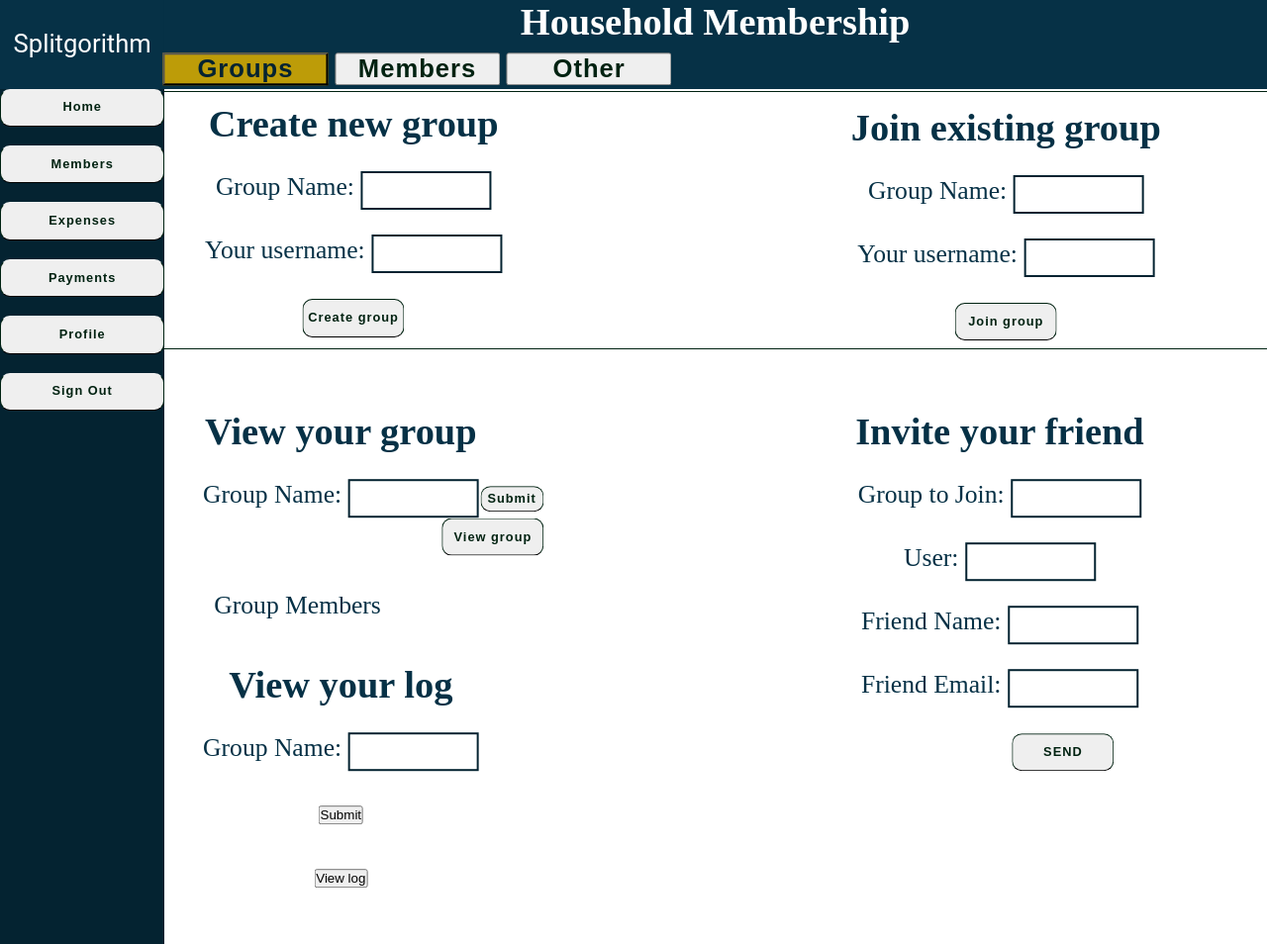
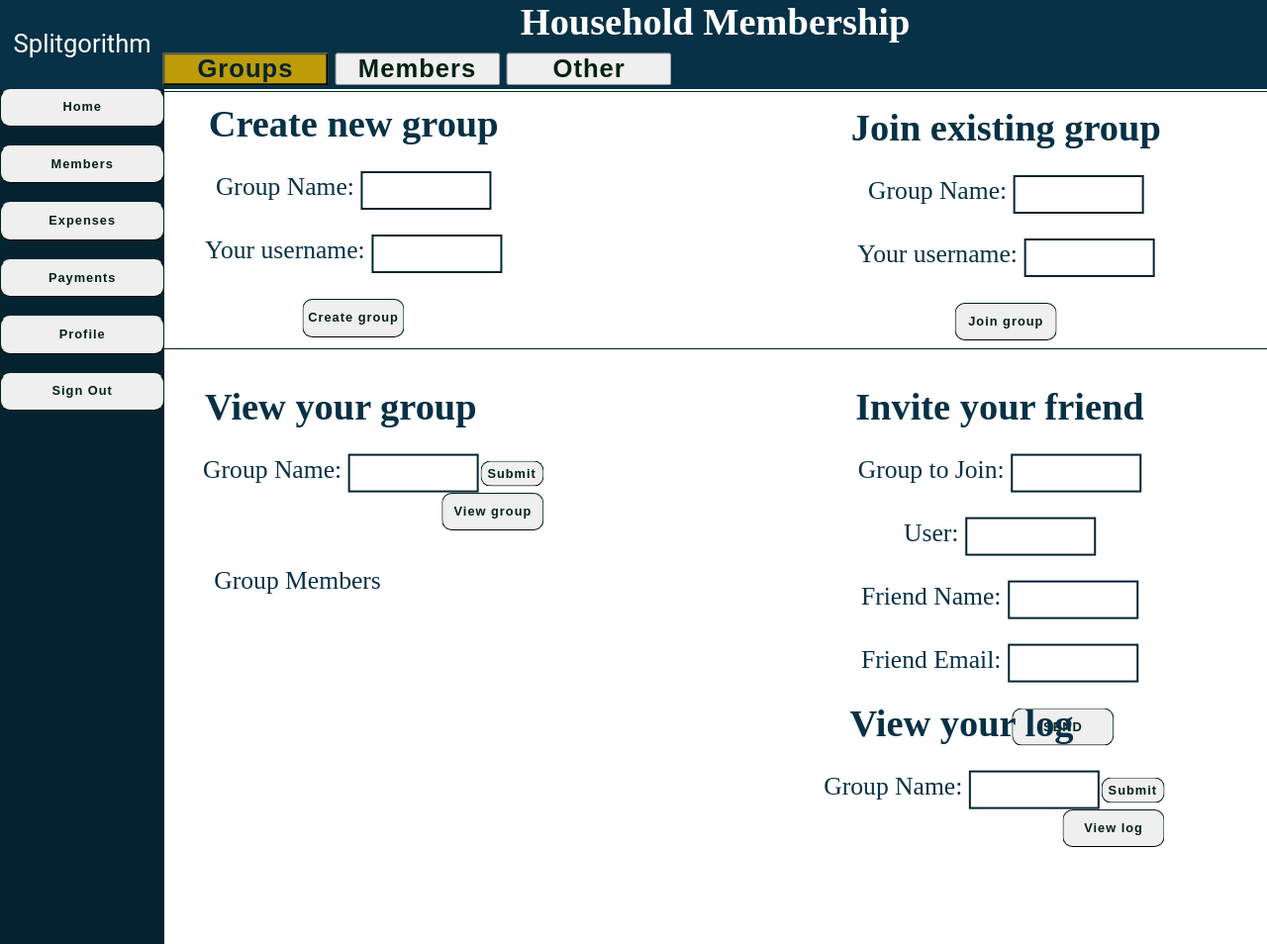
Before and after one commit to Moshekwa/Splitgorithm-HouseHold-Bill-Splitter, a website: page views/splitgorithm/members.html in a window 1280 px wide. Shown: the whole page at 99% size. Before the commit the page ends 916 px from the top, so only its background shows below. Drawn offline with Linux system fonts and the light colour scheme; files that its build step writes are made by us from their sources; no server answers; files whose address does not match are found by name.

Commit message:
Aditted css on members page

```diff
--- a/public/css/members.css
+++ b/public/css/members.css
@@ -276,3 +276,66 @@ input{
 .buttons5:hover {
   background-color: rgb(169,169,169);
 }
+
+
+.view-log {
+    width: 35vw;
+    height: auto;
+    font-size: 2vw;
+    color:#063146;
+    line-height: 5vw;
+    text-align: center;
+    -webkit-background-size:cover;
+    background-size: cover;
+    background-position: center center;
+    position: absolute;
+    transform: translate(140%,25%);
+}
+
+.buttons6{
+  font-size: 2vw;
+  border: #002211 solid .1vw;
+  outline: none;
+  padding: auto;
+  font-weight: 700;
+  letter-spacing: 1px;
+  cursor: pointer;
+  border-radius: 10px;
+  color:#002211;
+  height: 2vw;
+  width: 5vw;
+  line-height: 1vw;
+  font-size: 1vw;
+  box-sizing: border-box;
+  border-bottom: 1px solid black;
+  transition: .4s;
+  transform: translate(270%,-250%);
+}
+
+.buttons6:hover {
+  background-color: rgb(169,169,169);
+}
+
+.buttons7{
+  font-size: 2vw;
+  border: #002211 solid .1vw;
+  outline: none;
+  padding: auto;
+  font-weight: 700;
+  letter-spacing: 1px;
+  cursor: pointer;
+  border-radius: 10px;
+  color:#002211;
+  height: 3vw;
+  width: 8vw;
+  line-height: 1vw;
+  font-size: 1vw;
+  box-sizing: border-box;
+  border-bottom: 1px solid black;
+  transition: .4s;
+  transform: translate(12vw,-7vw);
+}
+
+.buttons7:hover {
+  background-color: rgb(169,169,169);
+}
```
